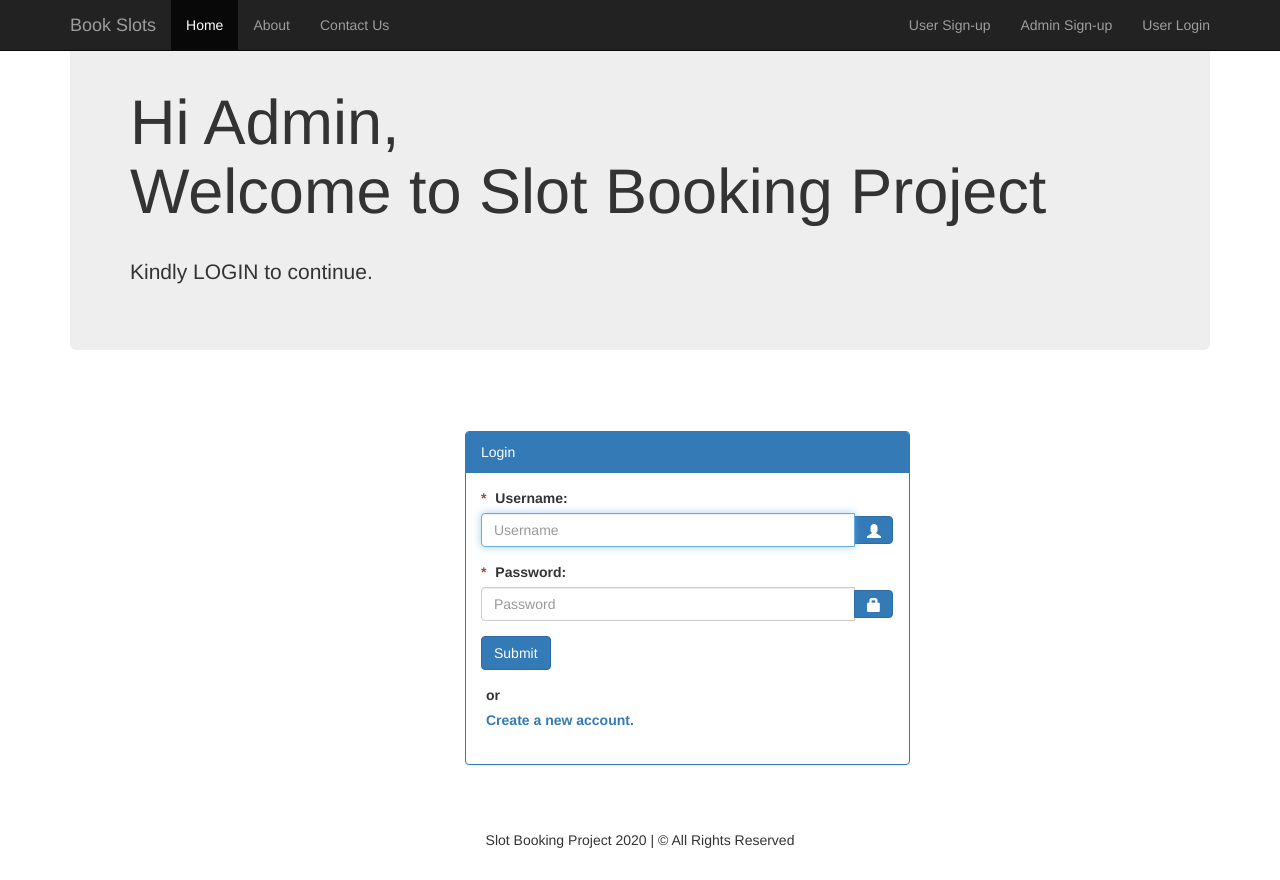
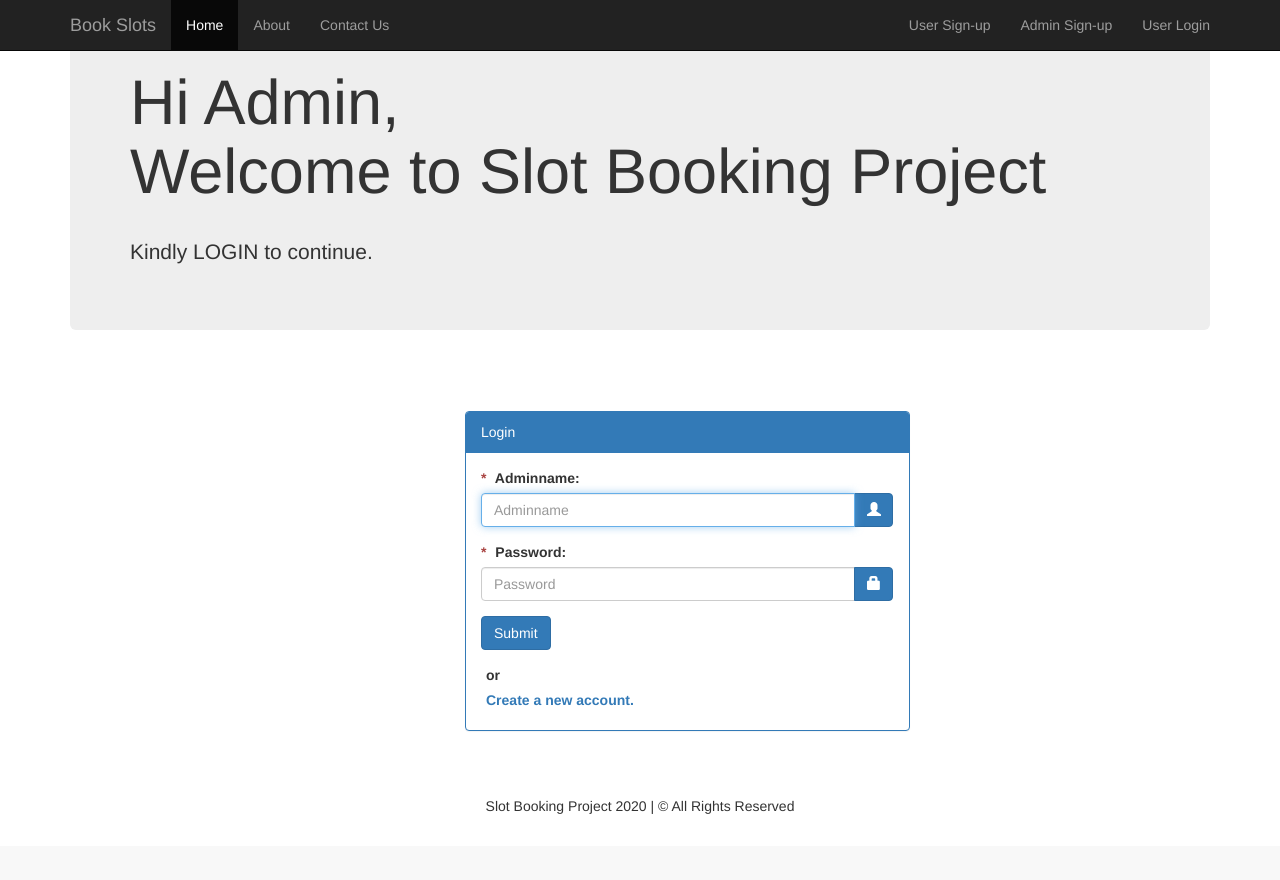
Before and after one commit to eaakashmaurya/CS308_Fall20-Team5_SlotBookingProject, a PHP site: page /adminlogin.php in a window 1280 px wide. After the commit the page ends 814 px from the top, so only its background shows below. Run offline with PHP 8.4, Linux system fonts and the light colour scheme.

Commit message:
Signup for admin and customer added succesfully

```diff
--- a/adminlogin.php
+++ b/adminlogin.php
@@ -1,17 +1,20 @@
 <?php
-include("database.php");
 extract($_POST);
 
 if(isset($submit))
 {
-	$rs=mysqli_query($conn,"select * from user where user_id='$user_id' and pass='$pass'");
+    echo $adminname;
+    echo "<br>";
+    echo $password;
+    echo "<br>";
+	$rs=mysqli_query($conn,"select * from AdminTable where adminname='$adminname' and password='$password'");
 	if(mysqli_num_rows($rs)<1)
 	{
 		$found="N";
 	}
 	else
 	{
-		$_SESSION["login"]=$user_id;
+		$_SESSION["login"]=$adminname;
 	}
 }
 if (isset($_SESSION["login"]))
@@ -28,7 +31,7 @@ exit;
     <title> Admin Login | Slot Booking Project </title>
   </head>
 
-  <link rel="stylesheet" type = "text/css" href ="css/managerlogin.css">
+  <link rel="stylesheet" type = "text/css" href ="css/adminlogin.css">
   <link rel="stylesheet" type = "text/css" href ="css/bootstrap.min.css">
 
   <body>
@@ -104,13 +107,13 @@ exit;
         <div class="panel-heading"> Login </div>
         <div class="panel-body">
 
-        <form action="" method="POST">
+        <form action="" method="POST" >
 
         <div class="row">
           <div class="form-group col-xs-12">
-            <label for="username"><span class="text-danger" style="margin-right: 5px;">*</span> Username: </label>
+            <label for="username"><span class="text-danger" style="margin-right: 5px;">*</span> Adminname: </label>
             <div class="input-group">
-              <input class="form-control" id="username" type="text" name="username" placeholder="Username" required="" autofocus="">
+              <input class="form-control" id="adminname" type="text" name="adminname" placeholder="Adminname" required="" autofocus="">
               <span class="input-group-btn">
                 <label class="btn btn-primary"><span class="glyphicon glyphicon-user" aria-hidden="true"></label>
             </span>
--- a/database.php
+++ /dev/null
@@ -1,45 +0,0 @@
-<?php
-$servername = "localhost";
-$username = "username";
-$password = "password";
-/* Create connection*/
-$conn = mysqli_connect($servername, $username, $password);
-/* Check connection*/
-if (!$conn) {
-    die("Connection failed: " . mysqli_connect_error());
-}
-
-$sql = "DROP DATABASE admin";
-mysqli_query($conn, $sql);
-/* Create database*/
-$sql = "CREATE DATABASE admin";
-if (mysqli_query($conn, $sql)) {
-    echo "Database admin created successfully";
-}
-else
-{
-    echo "Error creating database: " . mysqli_error($conn);
-}
-$sql = "USE admin";
-mysqli_query($conn, $sql);
-/* sql to create table */
-$sql = "CREATE TABLE AdminTable
-(
-ID int NOT NULL AUTO_INCREMENT,
-FullName varchar(50),
-UserName varchar(50),
-Email varchar(50),
-Contact varchar(50),
-CityAddress varchar(50),
-PRIMARY KEY (ID)
-)";
-
-if ($conn->query($sql) === TRUE) {
-    echo "Table test created successfully";
-}
- else {
-    echo "Error creating table: " . $conn->error;
-}
-
-mysqli_close($conn);
-?>
```
Also changed, not shown: admindatabase.php (renamed from signupadmin.php, +22 -18 lines), adminsignup.php (+4 -6 lines).
